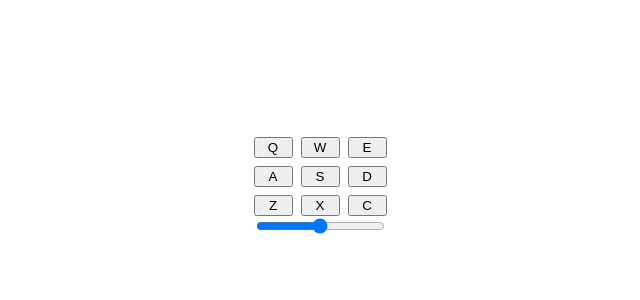
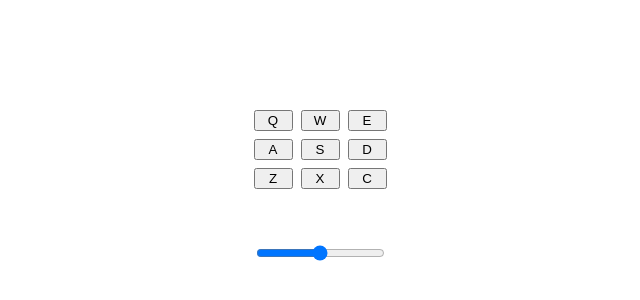
Before and after one commit to spfave/fcc-certificate-projects, a React (Vite) app in the folder front-end/drum-machine/: page / in a window 1280 px wide. Shown: the part 212-512 px from the top of the page, without its empty margins (320-960 px from the left). Built offline with nearby package versions, Linux system fonts and the light colour scheme.

Commit message:
Style and reorg

```diff
--- a/front-end/drum-machine/src/components/drum-machine.css
+++ b/front-end/drum-machine/src/components/drum-machine.css
@@ -3,13 +3,17 @@
 		display: grid;
 		gap: 0.5rem;
 		grid-template-columns: repeat(3, 1fr);
-	}
 
-	& .drum-pad {
-		text-transform: uppercase;
+		& .drum-pad {
+			text-transform: uppercase;
+		}
 	}
 
 	& #display {
 		text-align: center;
+
+		&::before {
+			content: '\feff';
+		}
 	}
 }
--- a/front-end/drum-machine/src/components/drum-machine.tsx
+++ b/front-end/drum-machine/src/components/drum-machine.tsx
@@ -34,6 +34,10 @@ export default function DrumMachine() {
 	const volume = useRef(initialVolume);
 	const [displaySound, setDisplaySound] = useState('');
 
+	function handleChangeVolume(event: React.ChangeEvent<HTMLInputElement>) {
+		volume.current = event.target.valueAsNumber;
+	}
+
 	function handlePlaySound(soundKey: string) {
 		playSound(soundKey, volume.current);
 		setDisplaySound((drumSounds.get(soundKey) as DrumSound).soundName);
@@ -53,14 +57,10 @@ export default function DrumMachine() {
 		return () => window.removeEventListener('keydown', handlePlayKeySound);
 	}, [handlePlayKeySound]);
 
-	function handleChangeVolume(event: React.ChangeEvent<HTMLInputElement>) {
-		volume.current = event.target.valueAsNumber;
-	}
-
 	return (
 		<div id="drum-machine">
 			<DrumBoard handlePlaySound={handlePlaySound} />
-			<div id="display">{displaySound}</div>
+			<p id="display">{displaySound}</p>
 			<div id="drum-controls">
 				<label htmlFor="volume" />
 				<input
```
